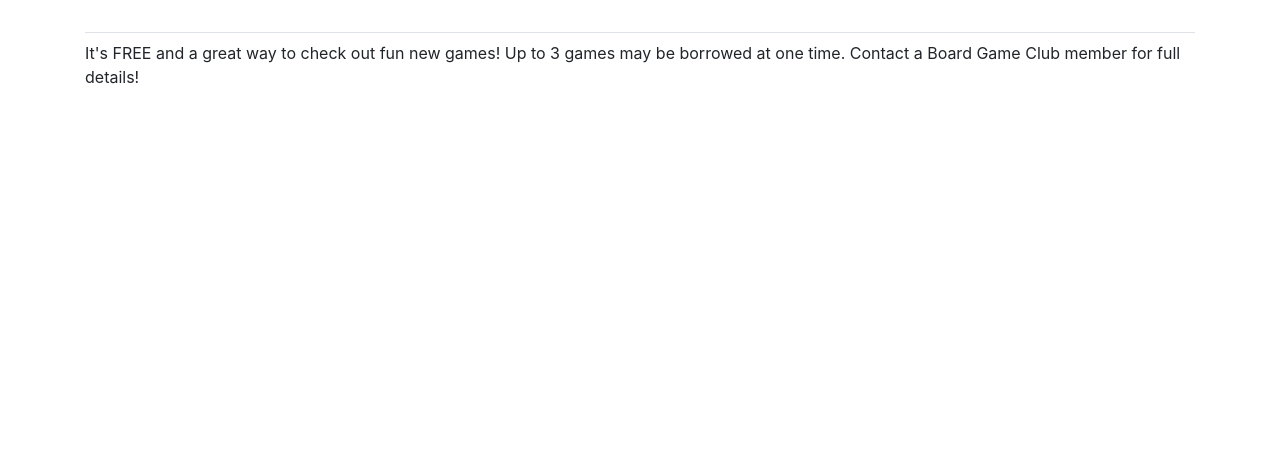
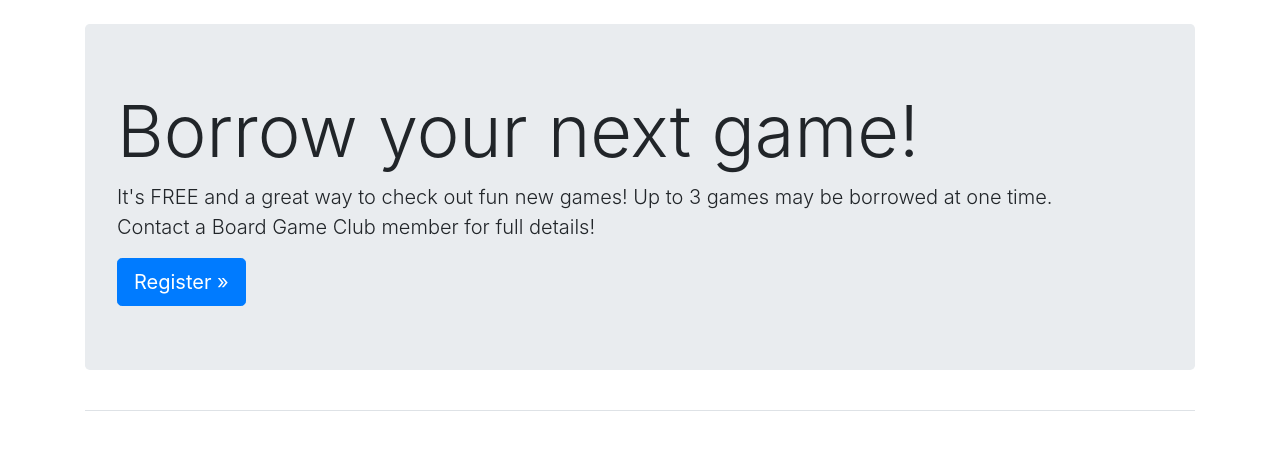
Before and after one commit to urasayanoglu/board_game_club, a Django app: page / in a window 1280 px wide. Shown: the part 58-508 px from the top of the page. Run offline with Django 4.2, Linux system fonts and the light colour scheme; some libraries are stand-ins or nearby versions.

Commit message:
Add styling for the index.html

```diff
--- a/board_game_club_apps/templates/board_game_club_apps/index.html
+++ b/board_game_club_apps/templates/board_game_club_apps/index.html
@@ -1,9 +1,11 @@
 {% extends "board_game_club_apps/base.html" %}
 
-{% block content %}
-<p>
-    It's FREE and a great way to check out fun new games!
-    Up to 3 games may be borrowed at one time.
-    Contact a Board Game Club member for full details!
-</p>
-{% endblock content %}
+{% block page_header %}
+  <div class="jumbotron">
+      <h1 class="display-3">Borrow your next game!</h1>
+      <p class="lead"> It's FREE and a great way to check out fun new games!
+        Up to 3 games may be borrowed at one time.<br>
+        Contact a Board Game Club member for full details!</p>
+      <a class="btn btn-lg btn-primary" href="{% url 'users:register' %}" role="button">Register &raquo;</a>
+  </div>
+{% endblock page_header %}
```
